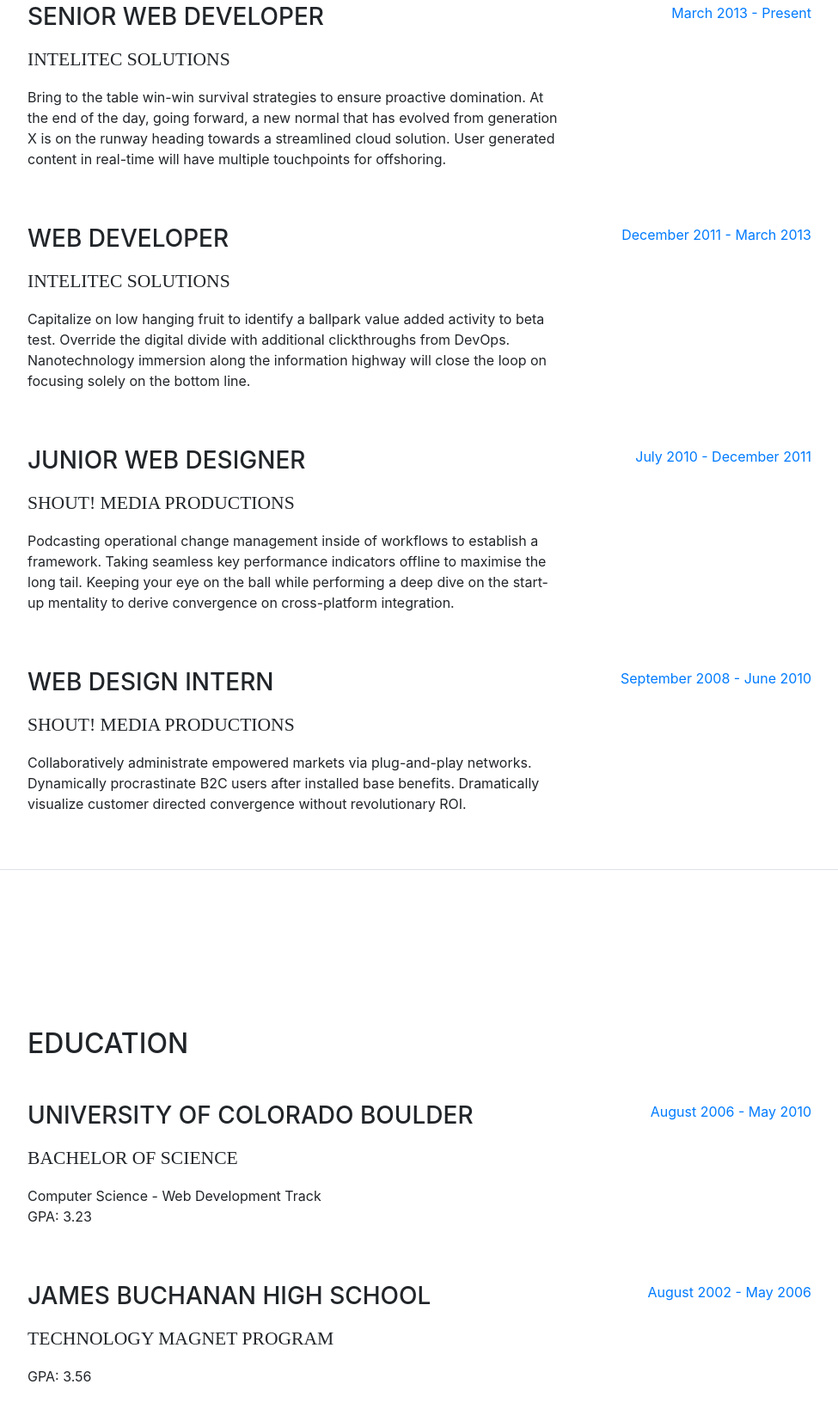
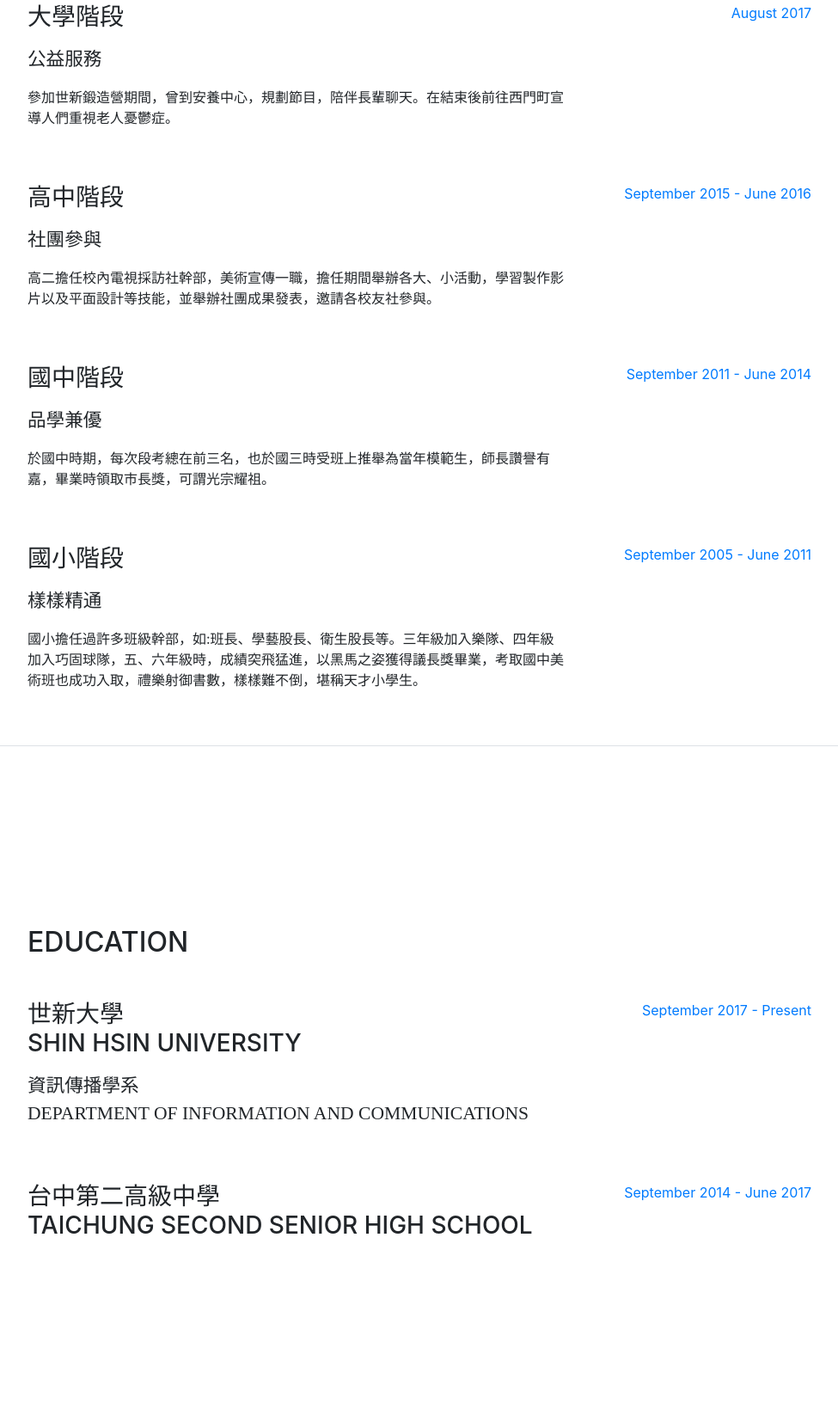
Before and after one commit to oilhead1120/oilhead1120.github.io, a website with bundled scripts: page index.html in a window 1280 px wide. Shown: the part 931-2563 px from the top of the page at 86% size, without its empty margins (288-1263 px from the left). Built offline with nearby package versions, Linux system fonts and the light colour scheme; a web font is replaced by a local one.

Commit message:
Add files via upload

```diff
--- a/index.html
+++ b/index.html
@@ -115,45 +115,45 @@
 
           <div class="resume-item d-flex flex-column flex-md-row mb-5">
             <div class="resume-content mr-auto">
-              <h3 class="mb-0">Senior Web Developer</h3>
-              <div class="subheading mb-3">Intelitec Solutions</div>
-              <p>Bring to the table win-win survival strategies to ensure proactive domination. At the end of the day, going forward, a new normal that has evolved from generation X is on the runway heading towards a streamlined cloud solution. User generated content in real-time will have multiple touchpoints for offshoring.</p>
+              <h3 class="mb-0">大學階段</h3>
+              <div class="subheading mb-3">公益服務</div>
+              <p>參加世新鍛造營期間，曾到安養中心，規劃節目，陪伴長輩聊天。在結束後前往西門町宣導人們重視老人憂鬱症。</p>
             </div>
             <div class="resume-date text-md-right">
-              <span class="text-primary">March 2013 - Present</span>
+              <span class="text-primary">August 2017</span>
             </div>
           </div>
 
           <div class="resume-item d-flex flex-column flex-md-row mb-5">
             <div class="resume-content mr-auto">
-              <h3 class="mb-0">Web Developer</h3>
-              <div class="subheading mb-3">Intelitec Solutions</div>
-              <p>Capitalize on low hanging fruit to identify a ballpark value added activity to beta test. Override the digital divide with additional clickthroughs from DevOps. Nanotechnology immersion along the information highway will close the loop on focusing solely on the bottom line.</p>
+              <h3 class="mb-0">高中階段</h3>
+              <div class="subheading mb-3">社團參與</div>
+              <p>高二擔任校內電視採訪社幹部，美術宣傳一職，擔任期間舉辦各大、小活動，學習製作影片以及平面設計等技能，並舉辦社團成果發表，邀請各校友社參與。</p>
             </div>
             <div class="resume-date text-md-right">
-              <span class="text-primary">December 2011 - March 2013</span>
+              <span class="text-primary">September 2015 - June 2016</span>
             </div>
           </div>
 
           <div class="resume-item d-flex flex-column flex-md-row mb-5">
             <div class="resume-content mr-auto">
-              <h3 class="mb-0">Junior Web Designer</h3>
-              <div class="subheading mb-3">Shout! Media Productions</div>
-              <p>Podcasting operational change management inside of workflows to establish a framework. Taking seamless key performance indicators offline to maximise the long tail. Keeping your eye on the ball while performing a deep dive on the start-up mentality to derive convergence on cross-platform integration.</p>
+              <h3 class="mb-0">國中階段</h3>
+              <div class="subheading mb-3">品學兼優</div>
+              <p>於國中時期，每次段考總在前三名，也於國三時受班上推舉為當年模範生，師長讚譽有嘉，畢業時領取市長獎，可謂光宗耀祖。</p>
             </div>
             <div class="resume-date text-md-right">
-              <span class="text-primary">July 2010 - December 2011</span>
+              <span class="text-primary">September 2011 - June 2014</span>
             </div>
           </div>
 
           <div class="resume-item d-flex flex-column flex-md-row">
             <div class="resume-content mr-auto">
-              <h3 class="mb-0">Web Design Intern</h3>
-              <div class="subheading mb-3">Shout! Media Productions</div>
-              <p>Collaboratively administrate empowered markets via plug-and-play networks. Dynamically procrastinate B2C users after installed base benefits. Dramatically visualize customer directed convergence without revolutionary ROI.</p>
+              <h3 class="mb-0">國小階段</h3>
+              <div class="subheading mb-3">樣樣精通</div>
+              <p>國小擔任過許多班級幹部，如:班長、學藝股長、衛生股長等。三年級加入樂隊、四年級加入巧固球隊，五、六年級時，成績突飛猛進，以黑馬之姿獲得議長獎畢業，考取國中美術班也成功入取，禮樂射御書數，樣樣難不倒，堪稱天才小學生。</p>
             </div>
             <div class="resume-date text-md-right">
-              <span class="text-primary">September 2008 - June 2010</span>
+              <span class="text-primary">September 2005 - June 2011</span>
             </div>
           </div>
 
@@ -167,24 +167,24 @@
 
           <div class="resume-item d-flex flex-column flex-md-row mb-5">
             <div class="resume-content mr-auto">
-              <h3 class="mb-0">University of Colorado Boulder</h3>
-              <div class="subheading mb-3">Bachelor of Science</div>
-              <div>Computer Science - Web Development Track</div>
-              <p>GPA: 3.23</p>
+              <h3 class="mb-0">世新大學<br>Shin Hsin University</h3>
+              <div class="subheading mb-3">資訊傳播學系<br>Department of Information and Communications</div>
+              <div></div>
+              <p></p>
             </div>
             <div class="resume-date text-md-right">
-              <span class="text-primary">August 2006 - May 2010</span>
+              <span class="text-primary">September 2017 - Present</span>
             </div>
           </div>
 
           <div class="resume-item d-flex flex-column flex-md-row">
             <div class="resume-content mr-auto">
-              <h3 class="mb-0">James Buchanan High School</h3>
-              <div class="subheading mb-3">Technology Magnet Program</div>
-              <p>GPA: 3.56</p>
+              <h3 class="mb-0">台中第二高級中學<br>Taichung Second Senior High School</h3>
+              <div class="subheading mb-3"></div>
+              <p></p>
             </div>
             <div class="resume-date text-md-right">
-              <span class="text-primary">August 2002 - May 2006</span>
+              <span class="text-primary">September 2014 - June 2017</span>
             </div>
           </div>
 
```
